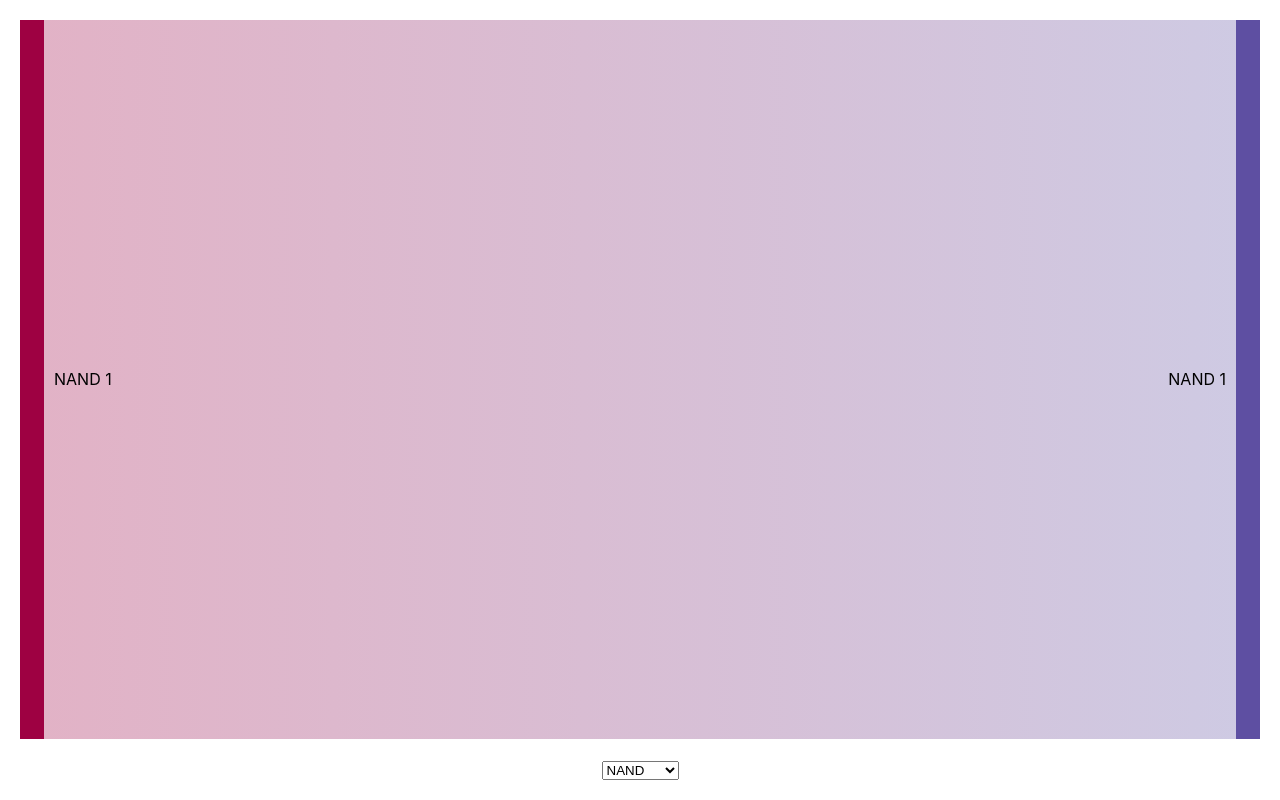
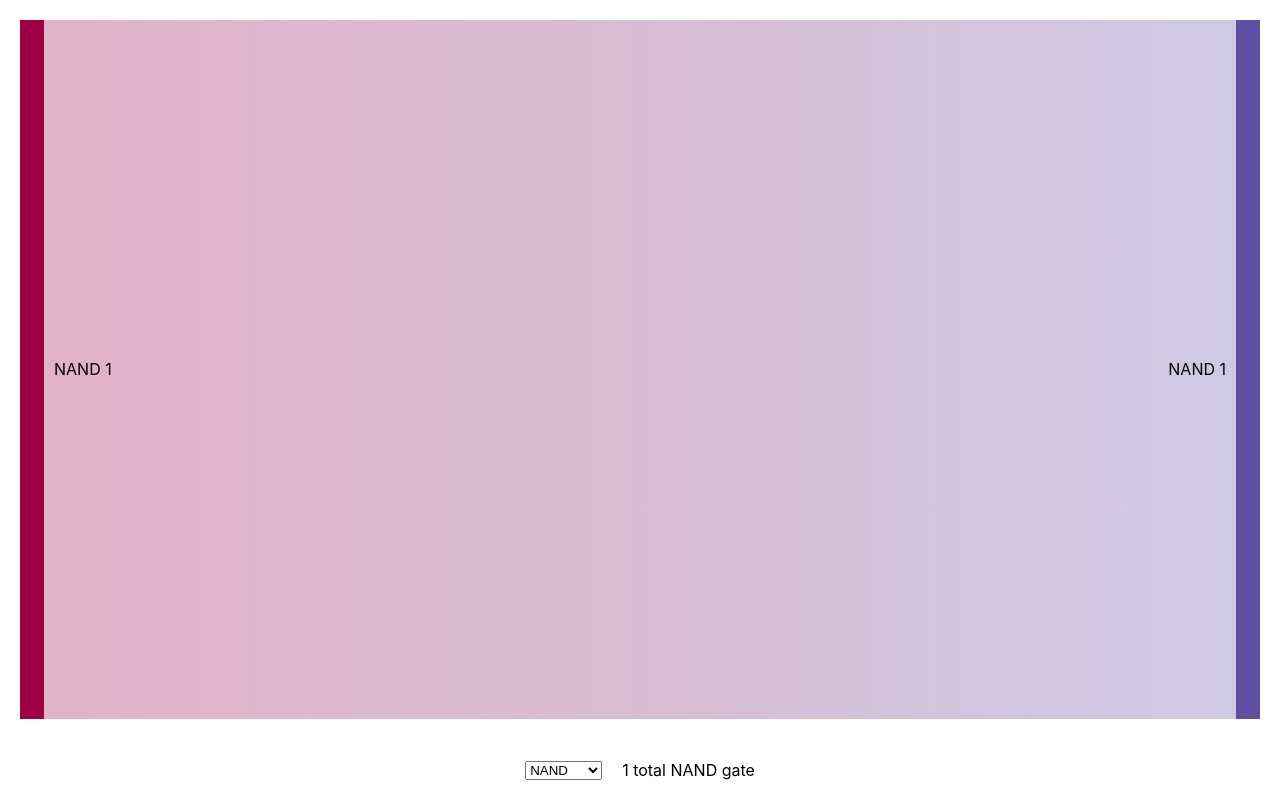
Before and after one commit to DarkAce65/logic, a website built with Vite: page index.html in a window 1280 px wide. Built offline with nearby package versions, Linux system fonts and the light colour scheme.

Commit message:
Start writing stats next to selector

```diff
--- a/index.html
+++ b/index.html
@@ -8,7 +8,10 @@
   <body>
     <div id="container">
       <div id="sankeyContainer"></div>
-      <div id="controls"></div>
+      <div id="controls">
+        <div id="gateSelector"></div>
+        <div id="gateStats"></div>
+      </div>
     </div>
     <script type="module" src="/src/main.ts"></script>
   </body>
--- a/src/main.scss
+++ b/src/main.scss
@@ -45,7 +45,16 @@ body {
 }
 
 #controls {
-  text-align: center;
-  padding: 20px;
-  padding-top: 0;
+  display: flex;
+  justify-content: center;
+  align-items: center;
+  padding: 20px 0;
+
+  #gateSelector {
+    margin: 0 10px;
+  }
+
+  #gateStats {
+    margin: 0 10px;
+  }
 }
--- a/src/main.ts
+++ b/src/main.ts
@@ -38,8 +38,15 @@ const renderGateVisualizations = (element: HTMLElement): ((gate: string) => void
 
   element.appendChild(svg.node()!);
 
+  let readyTimeout: ReturnType<typeof setTimeout>;
   return (gate: string) => {
     tooltip.classed('active', false);
+
+    clearTimeout(readyTimeout);
+    svg.classed('ready', false);
+    readyTimeout = setTimeout(() => {
+      svg.classed('ready', true);
+    }, ANIMATION_DURATION);
 
     width = element.clientWidth;
     height = element.clientHeight;
@@ -47,17 +54,16 @@ const renderGateVisualizations = (element: HTMLElement): ((gate: string) => void
     const sankeyLayout = sankeyLayouts[gate](width, height);
     const maxDepth = sankeyLayout.nodes[0].height || 1;
 
+    const totalNANDGates = sankeyLayout.nodes[0].totalNANDGates;
+    document.querySelector('#gateStats')!.textContent =
+      totalNANDGates < 2
+        ? `${totalNANDGates} total NAND gate`
+        : `${totalNANDGates} total NAND gates`;
+
     svg
       .attr('viewBox', [0, 0, width, height])
       .style('width', `${width}px`)
-      .style('height', `${height}px`)
-      .interrupt('load')
-      .classed('ready', false)
-      .transition('load')
-      .delay(ANIMATION_DURATION)
-      .on('end', function () {
-        select(this).classed('ready', true);
-      });
+      .style('height', `${height}px`);
 
     nodes
       .selectAll<SVGRectElement, SankeyGateNode>('rect')
@@ -186,7 +192,7 @@ const renderGateVisualizations = (element: HTMLElement): ((gate: string) => void
       .on('mouseenter', function (evt: MouseEvent, d) {
         tooltip
           .classed('active', true)
-          .text(d.value === 1 ? `${d.value} NAND gate` : `${d.value} NAND gates`)
+          .text(d.value < 2 ? `${d.value} NAND gate` : `${d.value} NAND gates`)
           .style('top', `${evt.clientY}px`)
           .style('left', `${evt.clientX + 15}px`);
       })
@@ -250,7 +256,7 @@ document.addEventListener('DOMContentLoaded', () => {
       gateSelector.appendChild(optionGroup);
     }
   }
-  document.querySelector('#controls')!.appendChild(gateSelector);
+  document.querySelector('#gateSelector')!.appendChild(gateSelector);
 
   updateGraph = (gate: string): void => {
     if (!Object.prototype.hasOwnProperty.call(sankeyLayouts, gate) || gateSelector.value === gate) {
```
